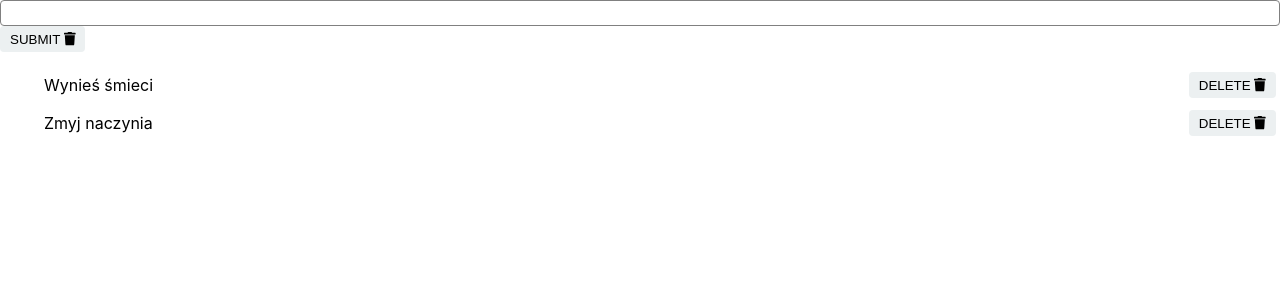
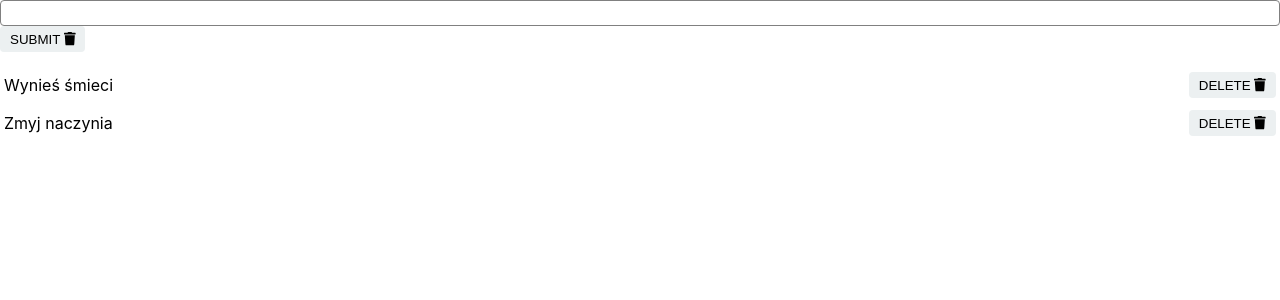
Before and after one commit to coderoadpl/frontend--react--project-3.4, a React (Create React App) app: page / in a window 1280 px wide. Shown: the top 300 px of the page. Built offline with nearby package versions, Linux system fonts and the light colour scheme.

Commit message:
`TasksList` styled

```diff
--- a/src/components/TasksList/styles.module.css
+++ b/src/components/TasksList/styles.module.css
@@ -1 +1,4 @@
-.root {}
+.root {
+  padding: 0;
+  list-style-type: none;
+}
```
